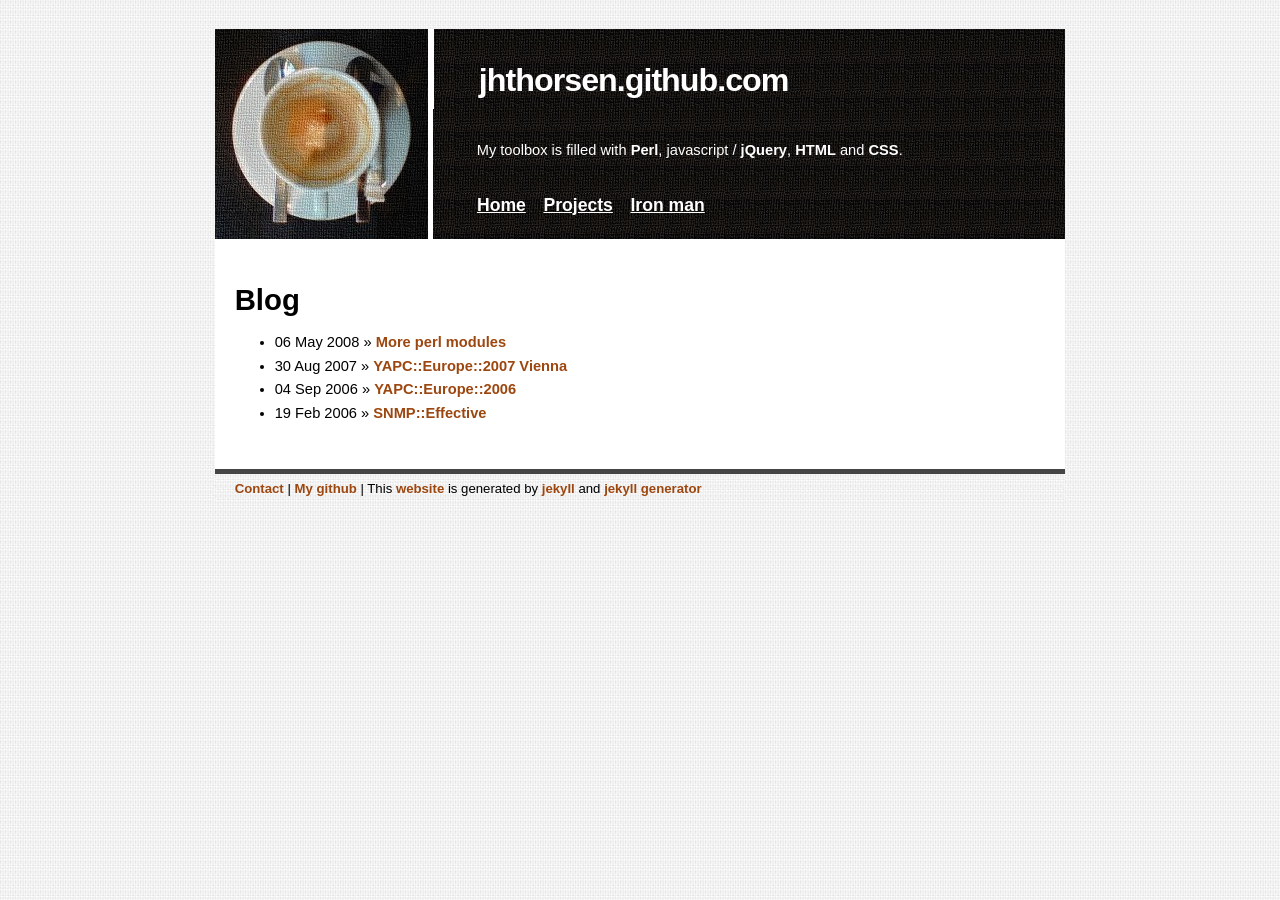
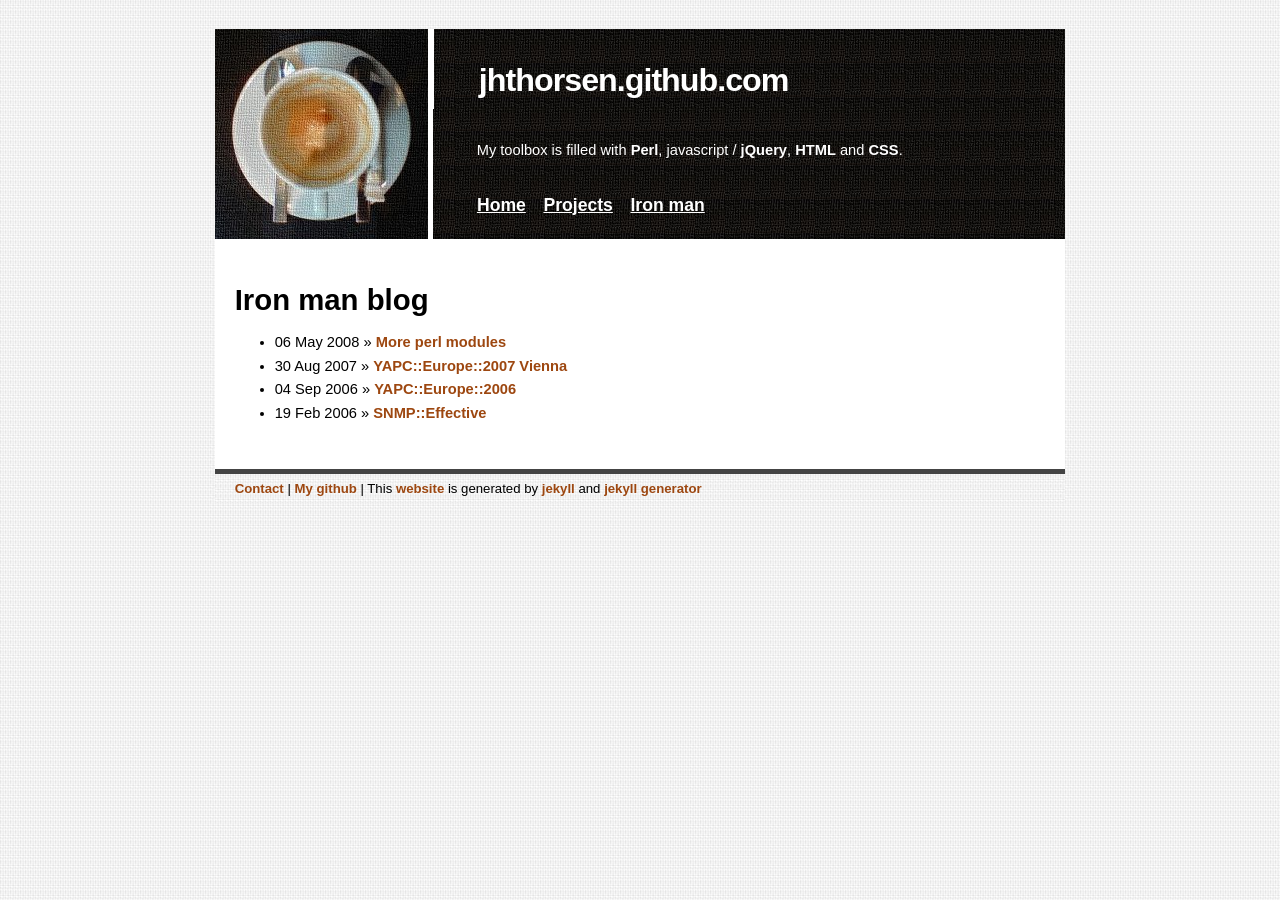
Before and after one commit to kberov/jhthorsen.github.com, a Jekyll site: the page built from ironman/index.html, in a window 1280 px wide. Built offline with Jekyll 4.4.1, drawn with Linux system fonts in a browser that asks for light colours.

Commit message:
fixed minor bugs in layout

```diff
--- a/css/stylesheet.css
+++ b/css/stylesheet.css
@@ -95,4 +95,5 @@ a:hover {
     background: #fefefe url(../images/light-texture.jpg);
     padding: 0.2em 20px;
     font-size: 0.9em;
+    clear: both;
 }
--- a/index.html
+++ b/index.html
@@ -3,7 +3,6 @@ layout: default
 title: jhthorsen's github page
 ---
 
-<img src="./images/me.jpg" alt="image of me" align="right">
 <h1 id="information">Information</h1>
 <p>
     You can find information about me from
--- a/ironman/index.html
+++ b/ironman/index.html
@@ -3,7 +3,7 @@ layout: default
 title: jhthorsen's blog
 ---
 
-<h1 id="blog">Blog</h1>
+<h1 id="blog">Iron man blog</h1>
 <ul class="blog">
     {% for post in site.posts %}
     <li><span class="date">{{ post.date | date_to_string }}</span> <span class="arrow">&raquo;</span> <a href="{{ post.url }}">{{ post.title }}</a></li>
```
Also changed, not shown: images/me.jpg (deleted).
